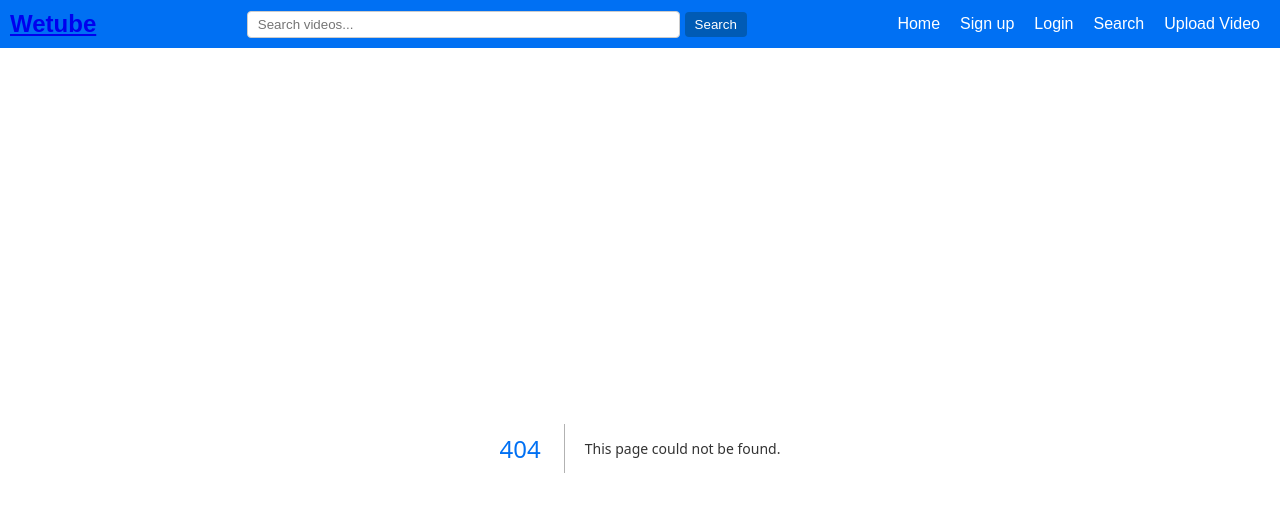
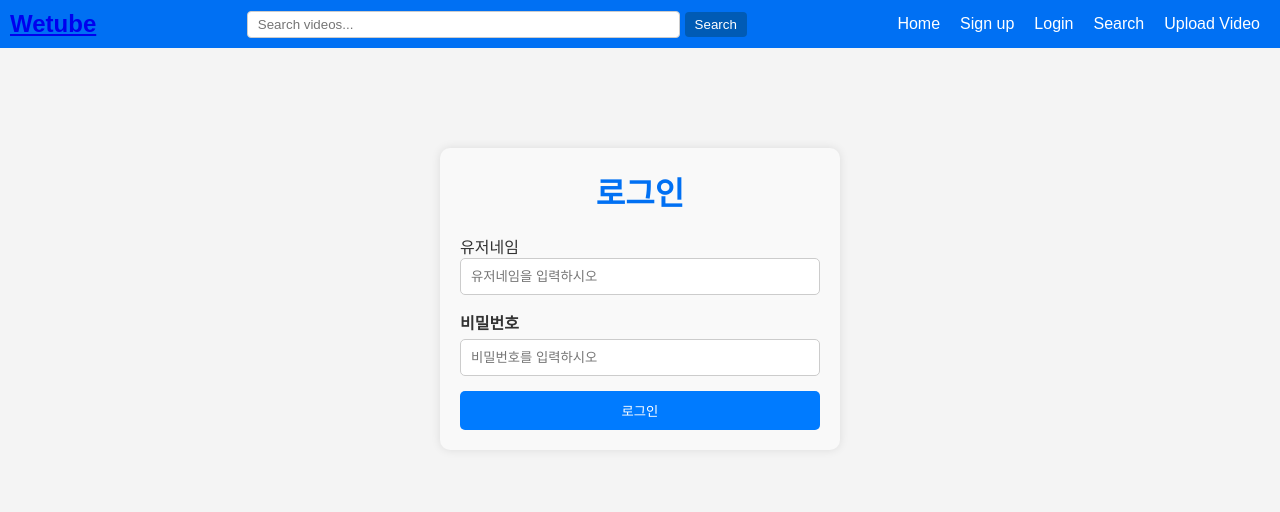
Before and after one commit to hhyukk/ScvTube, a Next.js app in the folder upload-video/: page /login in a window 1280 px wide. Before the commit this address had no page. Shown: the top 512 px of the page. Built offline with nearby package versions, Linux system fonts and the light colour scheme.

Commit message:
로그인 페이지 간단 제작
로그인 페이지 간단 제작

```diff
--- a/upload-video/src/app/globals.css
+++ b/upload-video/src/app/globals.css
@@ -184,3 +184,44 @@ li p {
   font-size: 14px;
   color: #555;
 }
+
+/* 로그인 페이지 css */
+.login-container {
+  max-width: 400px;
+  margin: 100px auto;
+  padding: 20px;
+  background-color: #f9f9f9;
+  border-radius: 10px;
+  box-shadow: 0px 0px 10px rgba(0, 0, 0, 0.1);
+}
+
+.login-input-group {
+  margin-bottom: 15px;
+}
+
+.login-input-group label {
+  display: block;
+  margin-bottom: 5px;
+  font-weight: bold;
+}
+
+.login-input-group input {
+  width: 100%;
+  padding: 10px;
+  border: 1px solid #ccc;
+  border-radius: 5px;
+}
+
+.login-button {
+  width: 100%;
+  padding: 10px;
+  background-color: #007BFF;
+  color: white;
+  border: none;
+  border-radius: 5px;
+  cursor: pointer;
+}
+
+.login-button:hover {
+  background-color: #0056b3;
+}
--- /dev/null
+++ b/upload-video/src/app/login/page.js
@@ -0,0 +1,41 @@
+'use client'
+
+import { useState } from 'react';
+
+export default function LoginPage() {
+    const [username, setUsername] = useState('');
+    const [password, setPassword] = useState('');
+
+    return (
+        <div className="login-container">
+            <h1>로그인</h1>
+            <form>
+                <div className="login-input-group">
+                    <lable htmlFor="username">유저네임</lable>
+                    <input
+                    type="text"
+                    id="username"
+                    value={username}
+                    onChange={(e)=>setUsername(e.target.value)}
+                    placeholder='유저네임을 입력하시오'
+                    />
+                </div>
+
+                <div className="login-input-group">
+                    <label htmlFor="password">비밀번호</label>
+                    <input
+                    type="password"
+                    id="password"
+                    value={password}
+                    onChange={(e) => setPassword(e.target.value)}
+                    placeholder="비밀번호를 입력하시오"
+                    />
+                </div>
+
+                <button type="submit" className="login-button">
+                    로그인
+                </button>
+            </form>
+        </div>
+    )
+}
```
